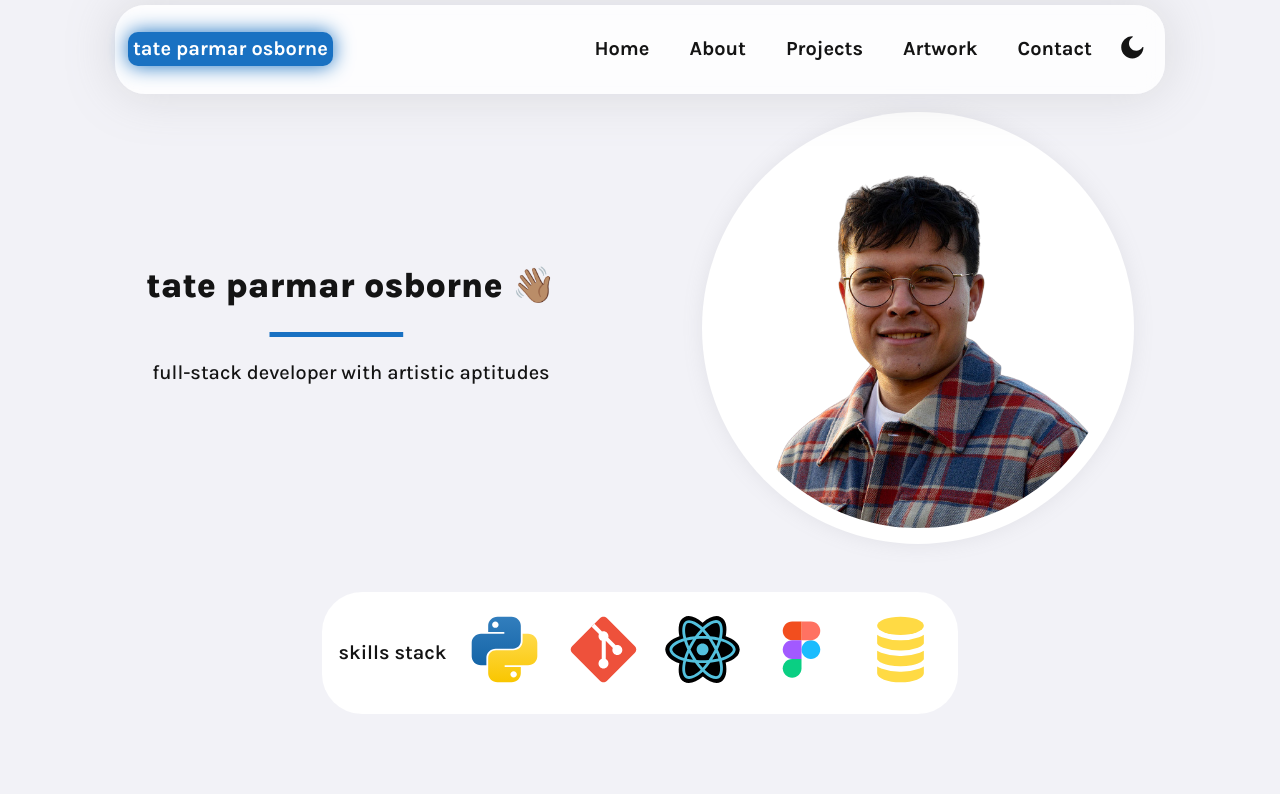
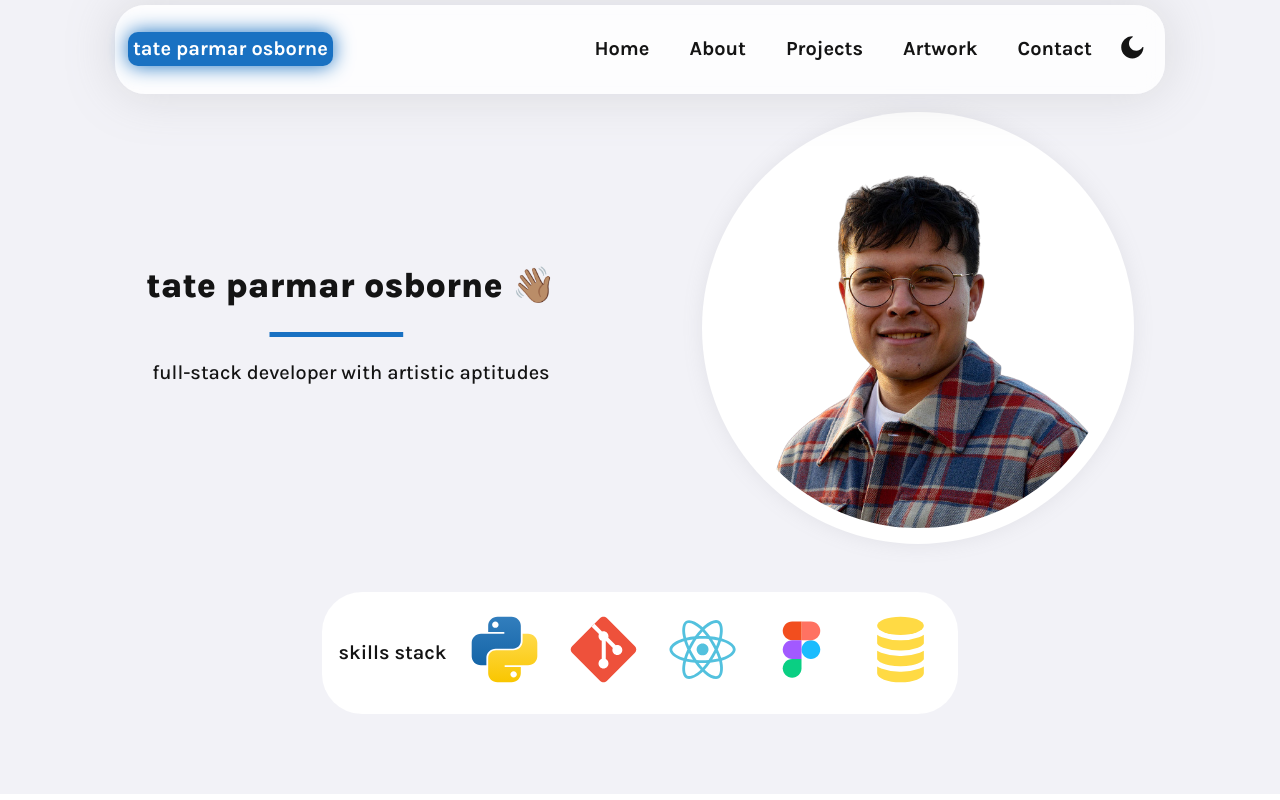
Before and after one commit to tateosborne/portfolio, a React (Vite) app: page / in a window 1280 px wide. Shown: the top 800 px of the page. Built offline with nearby package versions, Linux system fonts and the light colour scheme.

Commit message:
removed background for react svg

```diff
--- a/src/styles/home.scss
+++ b/src/styles/home.scss
@@ -86,6 +86,7 @@
                         padding: 0.25em;
 
                         border-radius: 50%;
+                        fill: themed("primary");
                     }
                 }
             }
```
